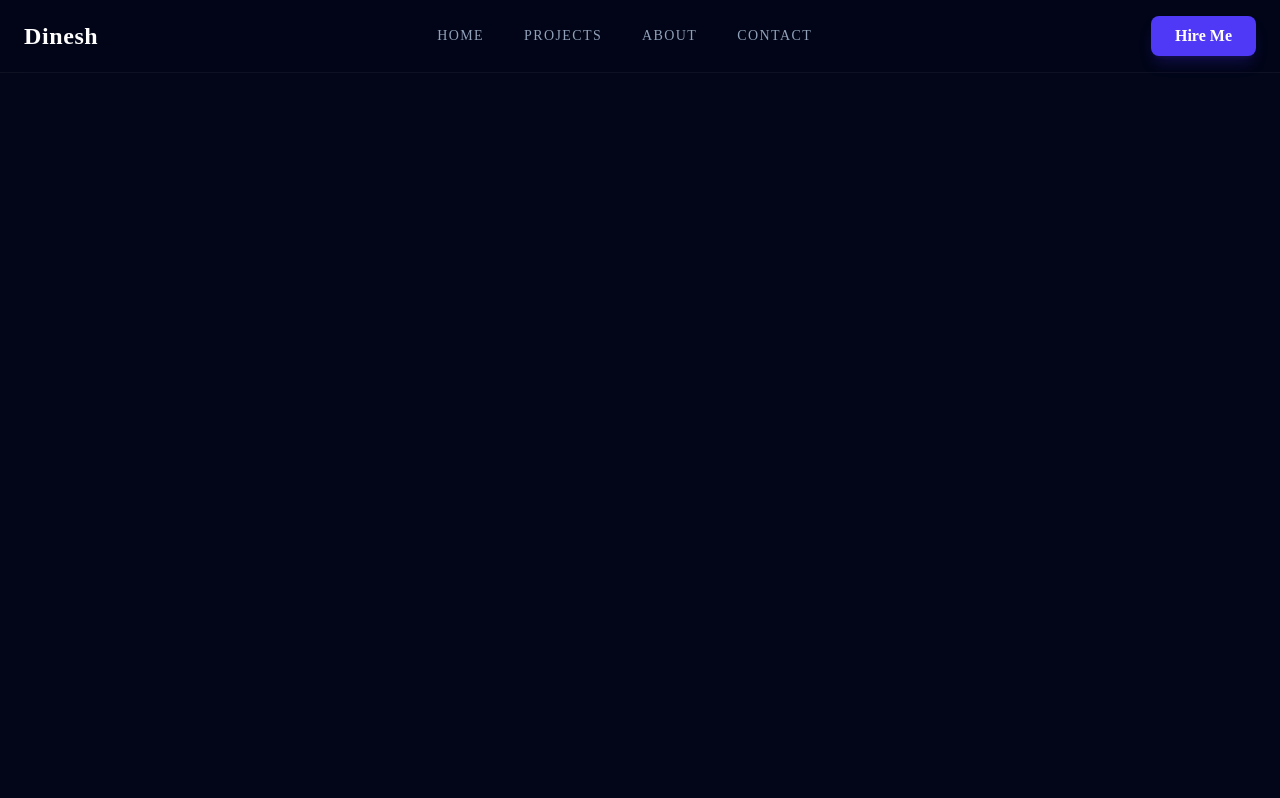
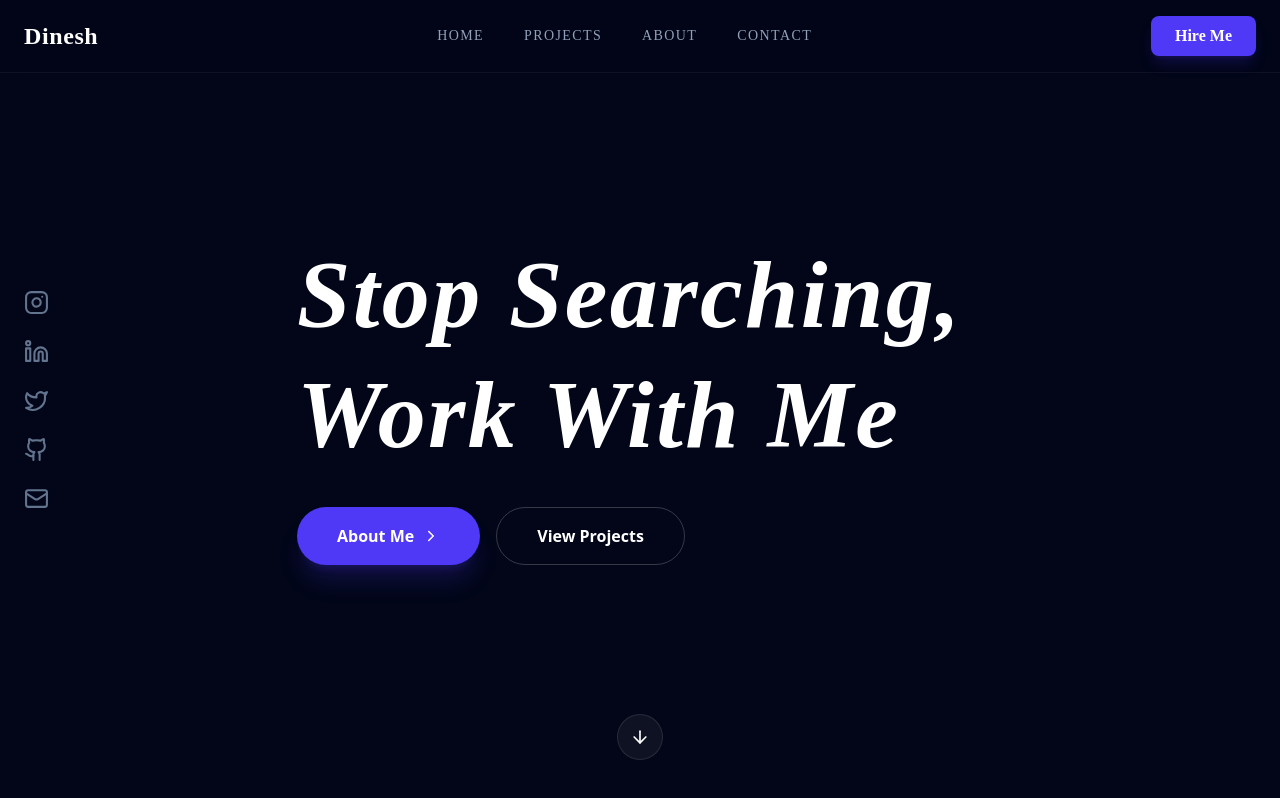
Before and after one commit to DeveloperDinesh24/personal-website, a React (Vite) app: page / in a window 1280 px wide. Built offline with nearby package versions, Linux system fonts and the light colour scheme; a web font is replaced by a local one.

Commit message:
feat: add hero section

```diff
--- a/src/App.tsx
+++ b/src/App.tsx
@@ -2,12 +2,14 @@ import './App.css'
 import { useState } from 'react'
 
 import Header from './components/Header'
+import HeroSection from './components/HeroSection'
 
 function App() {
   const [isAboutOpen, setIsAboutOpen] = useState(false)
   return (
     <div className='bg-slate-950 text-slate-200 min-h-screen selection:bg-indigo-500/40 overflow-x-hidden'>
       <Header setIsAboutOpen={setIsAboutOpen} />
+      <HeroSection setIsAboutOpen={setIsAboutOpen} />
     </div>
   )
 }
--- /dev/null
+++ b/src/components/HeroSection.tsx
@@ -0,0 +1,89 @@
+import {
+  Github,
+  Linkedin,
+  Instagram,
+  Mail,
+  ChevronRight,
+  ArrowUp,
+  ArrowDown,
+  Twitter,
+} from 'lucide-react'
+import { motion } from 'framer-motion'
+
+export default function HeroSection({ setIsAboutOpen }) {
+  return (
+    <section
+      id='home'
+      className='min-h-dvh max-w-7xl mx-auto flex items-center md:gap-14 lg:gap-28 xl:gap-42 relative px-6'
+    >
+      <div className='max-[438px]:hidden flex flex-col gap-6 text-slate-500'>
+        <a
+          href='#'
+          className='hover:text-indigo-500 transition-transform hover:-translate-y-1'
+        >
+          <Instagram size={25} />
+        </a>
+        <a
+          href='#'
+          className='hover:text-indigo-500 transition-transform hover:-translate-y-1'
+        >
+          <Linkedin size={25} />
+        </a>
+        <a
+          href='#'
+          className='hover:text-indigo-500 transition-transform hover:-translate-y-1'
+        >
+          <Twitter size={25} />
+        </a>
+        <a
+          href='#'
+          className='hover:text-indigo-500 transition-transform hover:-translate-y-1'
+        >
+          <Github size={25} />
+        </a>
+        <a
+          href='#'
+          className='hover:text-indigo-500 transition-transform hover:-translate-y-1'
+        >
+          <Mail size={25} />
+        </a>
+      </div>
+
+      <div className='text-center md:text-left pl-4 min-[438px]:pl-8 md:pl-20'>
+        <motion.div
+          initial={{ opacity: 0, x: -20 }}
+          animate={{ opacity: 1, x: 0 }}
+          transition={{ duration: 0.8 }}
+        >
+          <h1 className="text-5xl sm:text-6xl md:text-7xl lg:text-8xl font-black text-white tracking-wide leading-tight font-['Nunito_Sans'] mb-8 italic">
+            Stop Searching, <br /> Work With Me
+          </h1>
+          <div className='flex flex-wrap gap-4 justify-center md:justify-start'>
+            <button
+              onClick={() => setIsAboutOpen(true)}
+              className='bg-indigo-600 hover:bg-indigo-500 text-white px-5 py-4 sm:px-10 sm:py-4 rounded-full font-bold transition-all flex items-center gap-2 group shadow-xl shadow-indigo-600/20 cursor-pointer'
+            >
+              About Me{' '}
+              <ChevronRight
+                size={18}
+                className='group-hover:translate-x-1 transition-transform'
+              />
+            </button>
+            <a
+              href='#projects'
+              className='px-5 py-4 sm:px-10 sm:py-4 rounded-full font-bold border border-white/20 hover:bg-white/5 transition-all text-white'
+            >
+              View Projects
+            </a>
+          </div>
+        </motion.div>
+      </div>
+      <a
+        href='#projects'
+        className='absolute bottom-10 left-1/2 transform -translate-x-1/2 p-3 bg-white/5 rounded-full border border-white/10 hover:bg-[#ffffff20] transition-colors duration-300'
+      >
+        <ArrowDown size={20} className='text-white' />
+      </a>
+    </section>
+  )
+}
```
